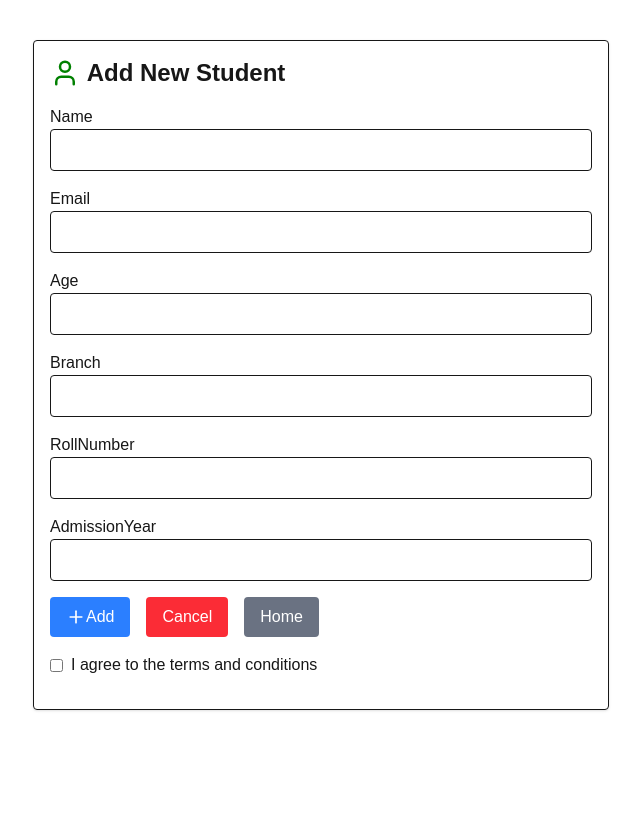
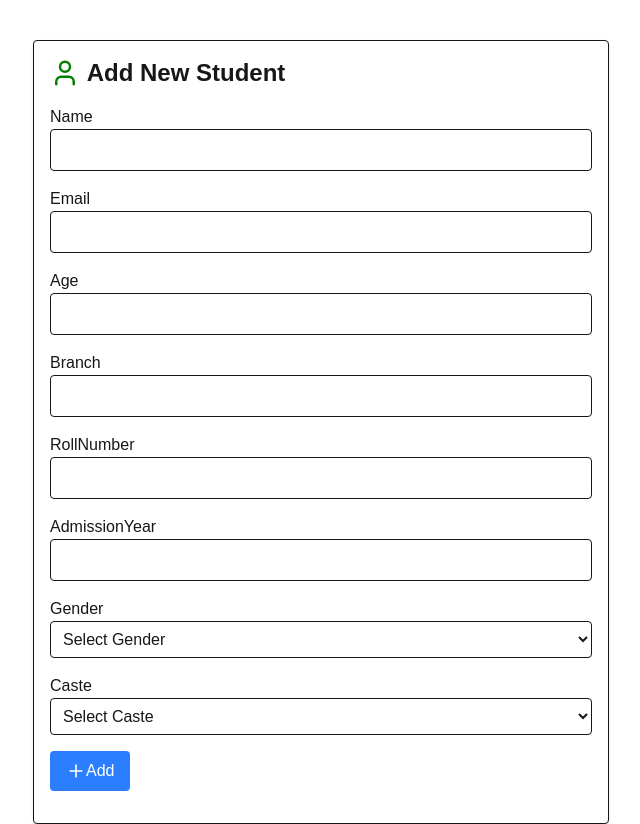
Before and after one commit to venkat-sujana/my-next-tailwind-app, a Next.js app: page /add-student in a window 1280 px wide. Shown: the whole page, without its empty margins (319-959 px from the left). Before the commit the page ends 800 px from the top, so only its background shows below. Built offline with nearby package versions, Linux system fonts and the light colour scheme.

Commit message:
gender,caste added

```diff
--- a/app/add-student/page.js
+++ b/app/add-student/page.js
@@ -1,7 +1,7 @@
 'use client';
 import { useState } from 'react';
 import { useRouter } from 'next/navigation';
-import { Plus,User} from 'lucide-react';
+import { Plus, User } from 'lucide-react';
 
 export default function AddStudentPage() {
   const [formData, setFormData] = useState({
@@ -10,7 +10,9 @@ export default function AddStudentPage() {
     age: '',
     branch: '',
     rollNumber: '',
-    admissionYear: ''
+    admissionYear: '',
+    gender: '', // New field
+    caste: ''   // New field
   });
 
   const router = useRouter();
@@ -21,11 +23,17 @@ export default function AddStudentPage() {
 
   const handleSubmit = async (e) => {
     e.preventDefault();
-    const res = await fetch(' https://my-next-tailwind-app-inky.vercel.app/api/students', {
+    if (!formData.gender || !formData.caste) {
+      alert('Gender and Caste are required fields');
+      return;
+    }
+
+    const res = await fetch('http://localhost:3000/api/students', {
       method: 'POST',
       headers: { 'Content-Type': 'application/json' },
       body: JSON.stringify(formData)
     });
+
     if (res.ok) {
       router.push('/student-table');
     } else {
@@ -35,9 +43,12 @@ export default function AddStudentPage() {
 
   return (
     <div className="max-w-xl mx-auto mt-10 p-4 border rounded shadow">
-      <h1 className="text-2xl font-bold mb-4 flex items-center"><User size={30} color='green'/>&nbsp;Add New Student</h1>
+      <h1 className="text-2xl font-bold mb-4 flex items-center">
+        <User size={30} color='green'/>&nbsp;Add New Student
+      </h1>
       <form onSubmit={handleSubmit} className="space-y-4">
-        {['name', 'email',  'age', 'branch', 'rollNumber', 'admissionYear'].map((field) => (
+        {/* Existing fields */}
+        {['name', 'email', 'age', 'branch', 'rollNumber', 'admissionYear'].map((field) => (
           <div key={field}>
             <label className="block capitalize">{field}</label>
             <input
@@ -48,21 +59,52 @@ export default function AddStudentPage() {
               required
               className="w-full border p-2 rounded"
             />
-
-
           </div>
         ))}
+
+        {/* New Gender Field */}
+        <div>
+          <label className="block">Gender</label>
+          <select
+            name="gender"
+            value={formData.gender}
+            onChange={handleChange}
+            required
+            className="w-full border p-2 rounded"
+          >
+            <option value="">Select Gender</option>
+            <option value="Male">Male</option>
+            <option value="Female">Female</option>
+            <option value="Other">Other</option>
+          </select>
+        </div>
+
+        {/* New Caste Field */}
+        <div>
+          <label className="block">Caste</label>
+          <select
+            name="caste"
+            value={formData.caste}
+            onChange={handleChange}
+            required
+            className="w-full border p-2 rounded"
+          >
+            <option value="">Select Caste</option>
+            <option value="OC">OC</option>
+            <option value="SC">SC</option>
+            <option value="ST">ST</option>
+            <option value="BC">BC</option>
+            <option value="Other">Other</option>
+          </select>
+        </div>
+
         <div className="flex items-center mb-4">
-
-        <button type="submit" className="bg-blue-500 text-white px-4 py-2 rounded flex items-center cursor-pointer"><Plus size={20} color='white'/>Add</button>&emsp;
-         <button onClick={() => router.push('/student-table')} className="bg-red-500 text-white px-4 py-2 rounded flex items-center cursor-pointer">Cancel</button>&emsp;
-        <button onClick={() => router.push('/')} className="bg-gray-500 text-white px-4 py-2 rounded flex items-center cursor-pointer">Home</button>
+          <button type="submit" className="bg-blue-500 text-white px-4 py-2 rounded flex items-center cursor-pointer">
+            <Plus size={20} color='white'/> Add
+          </button>
+          {/* ... other buttons ... */}
         </div>
-        <div className="flex items-center mb-4">
-          <input type="checkbox" id="terms" required className="mr-2" />
-          <label htmlFor="terms">I agree to the terms and conditions</label>
-          </div>
-
+        {/* ... terms checkbox ... */}
       </form>
     </div>
   );
--- a/app/api/students/[id]/route.js
+++ b/app/api/students/[id]/route.js
@@ -1,31 +1,47 @@
 import connectMongoDB from "@/lib/db";
 import Student from "@/models/Student";
 
-// GET one student
+// GET one student (with new fields)
 export async function GET(_, { params }) {
   await connectMongoDB();
-  const student = await Student.findById(params.id);
+  const student = await Student.findById(params.id).select('name email gender caste');
+  if (!student) {
+    return new Response(JSON.stringify({ error: "Student not found" }), { status: 404 });
+  }
   return new Response(JSON.stringify(student), { status: 200 });
 }
 
-// UPDATE
+// UPDATE (with gender/caste support)
 export async function PUT(request, { params }) {
   await connectMongoDB();
   const updatedData = await request.json();
-  const updatedStudent = await Student.findByIdAndUpdate(params.id, updatedData, { new: true });
+
+  // Validate required fields
+  if (updatedData.gender === undefined || updatedData.caste === undefined) {
+    return new Response(
+      JSON.stringify({ error: "Gender and Caste cannot be empty" }),
+      { status: 400 }
+    );
+  }
+
+  const updatedStudent = await Student.findByIdAndUpdate(
+    params.id,
+    updatedData,
+    { new: true }
+  );
 
   if (!updatedStudent) {
     return new Response(JSON.stringify({ error: "Student not found" }), { status: 404 });
   }
-
   return new Response(JSON.stringify(updatedStudent), { status: 200 });
 }
-// DELETE
+
+// DELETE (unchanged)
 export async function DELETE(_, { params }) {
   await connectMongoDB();
   const deletedStudent = await Student.findByIdAndDelete(params.id);
-if (!deletedStudent) {
+  if (!deletedStudent) {
     return new Response(JSON.stringify({ error: "Student not found" }), { status: 404 });
   }
-return new Response(JSON.stringify({ message: "Student deleted" }), { status: 200 });
+  return new Response(JSON.stringify({ message: "Student deleted" }), { status: 200 });
 }
--- a/app/edit-student/[id]/page.js
+++ b/app/edit-student/[id]/page.js
@@ -2,63 +2,137 @@
 import { useEffect, useState } from 'react';
 import { useRouter, useParams } from 'next/navigation';
 
-export default function EditStudentPage() {
-  const router = useRouter();
-  const { id } = useParams();
-  const [formData, setFormData] = useState({
+// Initial form data with all required fields
+const initialFormData = {
   name: '',
   email: '',
   age: '',
   branch: '',
   rollNumber: '',
-    admissionYear: ''
-  });
+  admissionYear: '',
+  gender: 'Other', // Default value
+  caste: 'Other'   // Default value
+};
+
+export default function EditStudentPage() {
+  const router = useRouter();
+  const { id } = useParams();
+  const [formData, setFormData] = useState(initialFormData);
+  const [isLoading, setIsLoading] = useState(true);
 
   useEffect(() => {
     const fetchStudent = async () => {
-      const res = await fetch(`https://my-next-tailwind-app-inky.vercel.app/api/students/${id}`);
+      try {
+        const res = await fetch(`http://localhost:3000/api/students/${id}`);
         const data = await res.json();
-      setFormData(data);
+
+        // Merge fetched data with initial form data to ensure all fields exist
+        setFormData({
+          ...initialFormData,
+          ...data,
+          age: data.age || '',
+          admissionYear: data.admissionYear || ''
+        });
+      } catch (error) {
+        console.error('Error fetching student:', error);
+      } finally {
+        setIsLoading(false);
+      }
     };
     fetchStudent();
   }, [id]);
 
   const handleChange = (e) => {
-    setFormData({ ...formData, [e.target.name]: e.target.value });
+    const { name, value } = e.target;
+    setFormData(prev => ({
+      ...prev,
+      [name]: value
+    }));
   };
 
   const handleSubmit = async (e) => {
     e.preventDefault();
-    const res = await fetch(`https://my-next-tailwind-app-inky.vercel.app/api/students/${id}`, {
+    try {
+      const res = await fetch(`http://localhost:3000/api/students/${id}`, {
         method: 'PUT',
         headers: { 'Content-Type': 'application/json' },
         body: JSON.stringify(formData)
       });
+
       if (res.ok) {
         router.push('/student-table');
       } else {
         alert('Failed to update student');
       }
+    } catch (error) {
+      console.error('Update error:', error);
+      alert('An error occurred while updating');
+    }
   };
+
+  if (isLoading) {
+    return <div className="text-center p-8">Loading student data...</div>;
+  }
 
   return (
     <div className="max-w-xl mx-auto mt-10 p-4 border rounded shadow">
       <h1 className="text-2xl font-bold mb-4">Edit Student</h1>
       <form onSubmit={handleSubmit} className="space-y-4">
-        {['name', 'email',  'age', 'branch', 'rollNumber', 'admissionYear'].map((field) => (
+        {[
+          'name',
+          'email',
+          'age',
+          'branch',
+          'rollNumber',
+          'admissionYear',
+          'gender',
+          'caste'
+        ].map((field) => (
           <div key={field}>
             <label className="block capitalize">{field}</label>
+
+            {field === 'gender' || field === 'caste' ? (
+              <select
+                name={field}
+                value={formData[field] || ''}
+                onChange={handleChange}
+                required
+                className="w-full border p-2 rounded"
+              >
+                {field === 'gender' ? (
+                  <>
+                    <option value="Male">Male</option>
+                    <option value="Female">Female</option>
+                    <option value="Other">Other</option>
+                  </>
+                ) : (
+                  <>
+                    <option value="OC">OC</option>
+                    <option value="SC">SC</option>
+                    <option value="ST">ST</option>
+                    <option value="BC">BC</option>
+                    <option value="Other">Other</option>
+                  </>
+                )}
+              </select>
+            ) : (
               <input
                 type={field === 'age' || field === 'admissionYear' ? 'number' : 'text'}
                 name={field}
-              value={formData[field]}
+                value={formData[field] || ''}
                 onChange={handleChange}
                 required
                 className="w-full border p-2 rounded"
               />
+            )}
           </div>
         ))}
-        <button type="submit" className="bg-blue-500 text-white px-4 py-2 rounded cursor-pointer">Update</button>
+        <button
+          type="submit"
+          className="bg-blue-500 text-white px-4 py-2 rounded hover:bg-blue-600"
+        >
+          Update Student
+        </button>
       </form>
     </div>
   );
--- a/app/page.js
+++ b/app/page.js
@@ -6,6 +6,7 @@ import {
 import { User,Users} from 'lucide-react';
 
 import { useRouter } from 'next/navigation';
+//https://my-next-tailwind-app-inky.vercel.app/
 
 export default function Dashboard() {
 
@@ -15,7 +16,7 @@ export default function Dashboard() {
   const COLORS = ['#0088FE', '#00C49F', '#FFBB28', '#FF8042'];
 
   const fetchStudents = async () => {
-    const res = await fetch('https://my-next-tailwind-app-inky.vercel.app/api/students');
+    const res = await fetch('http://localhost:3000/api/students');
     const data = await res.json();
     setStudents(data);
   };
--- a/app/student-table/page.js
+++ b/app/student-table/page.js
@@ -19,7 +19,7 @@ export default function StudentsPage() {
   const router = useRouter();
 
   const fetchStudents = async () => {
-    const res = await fetch('https://my-next-tailwind-app-inky.vercel.app/api/students');
+    const res = await fetch('http://localhost:3000/api/students');
     const data = await res.json();
     setStudents(data);
   };
@@ -30,7 +30,7 @@ export default function StudentsPage() {
 
   const handleDelete = async (id) => {
     if (confirm('Are you sure to delete?')) {
-      await fetch(`https://my-next-tailwind-app-inky.vercel.app/api/students/${id}`, { method: 'DELETE' });
+      await fetch(`http://localhost:3000/api/students/${id}`, { method: 'DELETE' });
       fetchStudents();
     }
   };
--- a/models/Student.js
+++ b/models/Student.js
@@ -1,4 +1,5 @@
 import mongoose from "mongoose";
+
 const StudentSchema = new mongoose.Schema({
   name: {
     type: String,
@@ -27,5 +28,17 @@ const StudentSchema = new mongoose.Schema({
     type: Number,
     required: true,
   },
+  // New fields added below
+  gender: {
+    type: String,
+    // required: true,
+    enum: ["Male", "Female", "Other"], // Allowed values
+  },
+  caste: {
+    type: String,
+    // required: true,
+    enum: ["OC", "SC", "ST", "BC", "Other"], // Allowed values
+  },
 }, { timestamps: true });
+
 export default mongoose.models.Student || mongoose.model("Student", StudentSchema);
```
Also changed, not shown: app/api/students/route.js (+13 -10 lines). Lines whose indentation alone changed are shown as unchanged.
